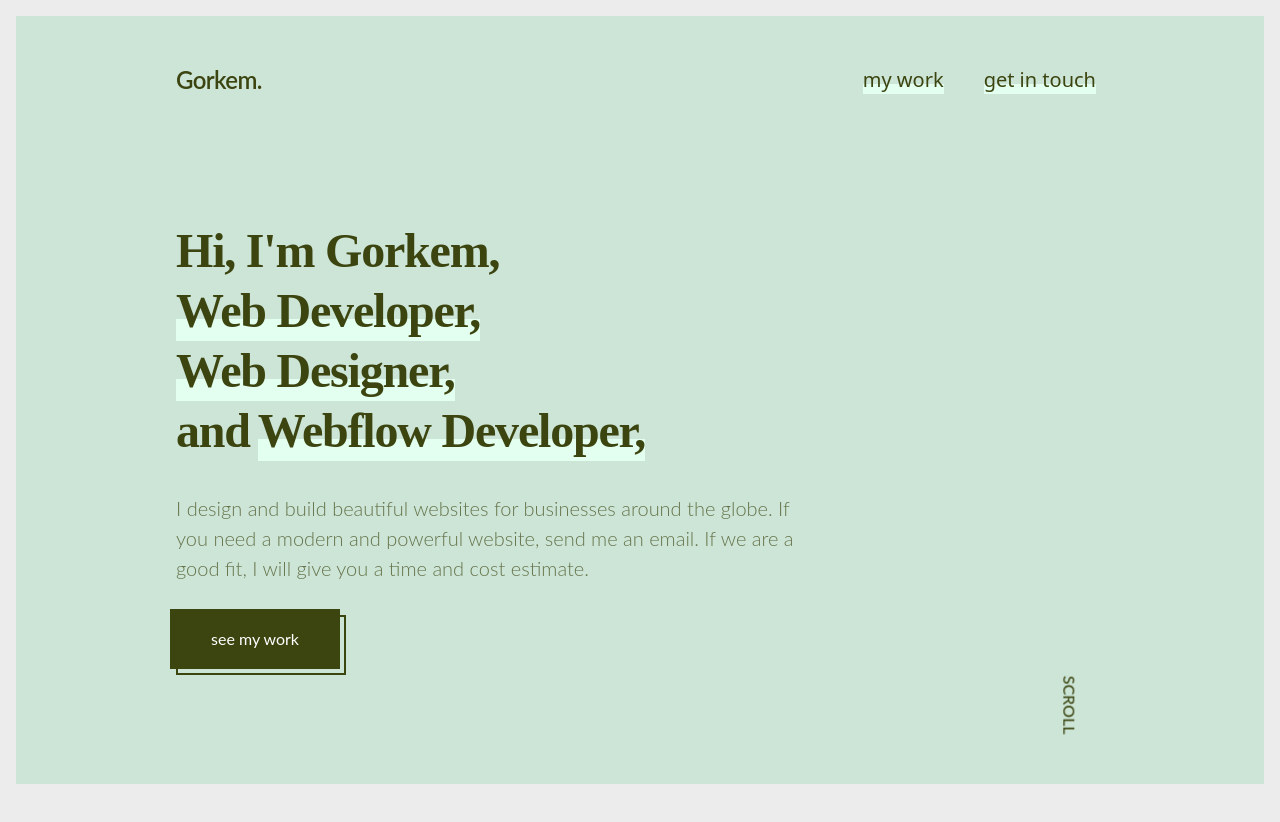
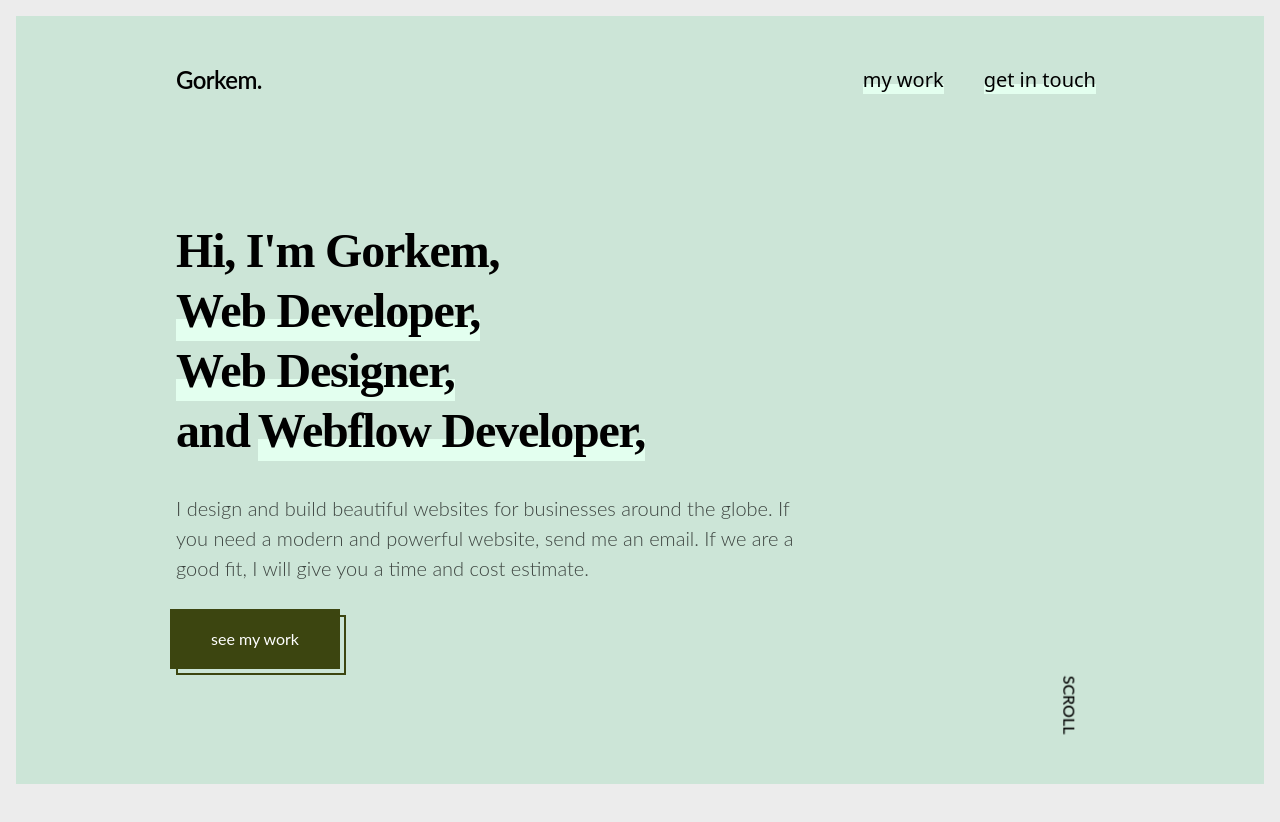
Before and after one commit to serin-gorkem/Portfolio, a React (Vite) app: page / in a window 1280 px wide. Shown: the top 822 px of the page. Built offline with nearby package versions, Linux system fonts and the light colour scheme.

Commit message:
style:Changed the colors of text to black.

```diff
--- a/src/Landing.jsx
+++ b/src/Landing.jsx
@@ -36,7 +36,7 @@ function Landing() {
         <h1 className="cursor-pointer font-logo text-xl font-semibold tracking-tight sm:text-2xl 3xl:text-4xl">
           Gorkem.
         </h1>
-        <ul className="flex items-center gap-8">
+        <div className="flex items-center gap-8">
           {highlight(
             <p className="hidden cursor-pointer sm:block sm:text-xl 3xl:text-2xl">
               my work
@@ -47,7 +47,7 @@ function Landing() {
               get in touch
             </p>,
           )}
-        </ul>
+        </div>
         {/* source:"https://www.svgrepo.com/svg/511004/hamburger-md"*/}
         <svg
           className="h-14 w-14 cursor-pointer sm:hidden"
@@ -151,7 +151,7 @@ function Landing() {
             </p>,
           )}
         </div>
-        <h2 className="py-8 font-lato text-[0.875rem] font-light leading-[150%] tracking-[2%] text-secondary opacity-70 sm:w-[40rem] sm:text-xl sm:leading-[150%] 3xl:w-[56.25rem] 3xl:text-2xl">
+        <h2 className="py-8 font-lato text-[0.875rem] font-light leading-[150%] tracking-[2%] text-black opacity-70 sm:w-[40rem] sm:text-xl sm:leading-[150%] 3xl:w-[56.25rem] 3xl:text-2xl">
           I design and build beautiful websites for businesses around the globe.
           If you need a modern and powerful website, send me an email. If we are
           a good fit, I will give you a time and cost estimate.
--- a/src/index.css
+++ b/src/index.css
@@ -6,7 +6,7 @@
 
 body {
     background-color: #ECECEC;
-    color: #3C4510;
+    color: #000000;
 }
 
 .scroll-arrow{
```
